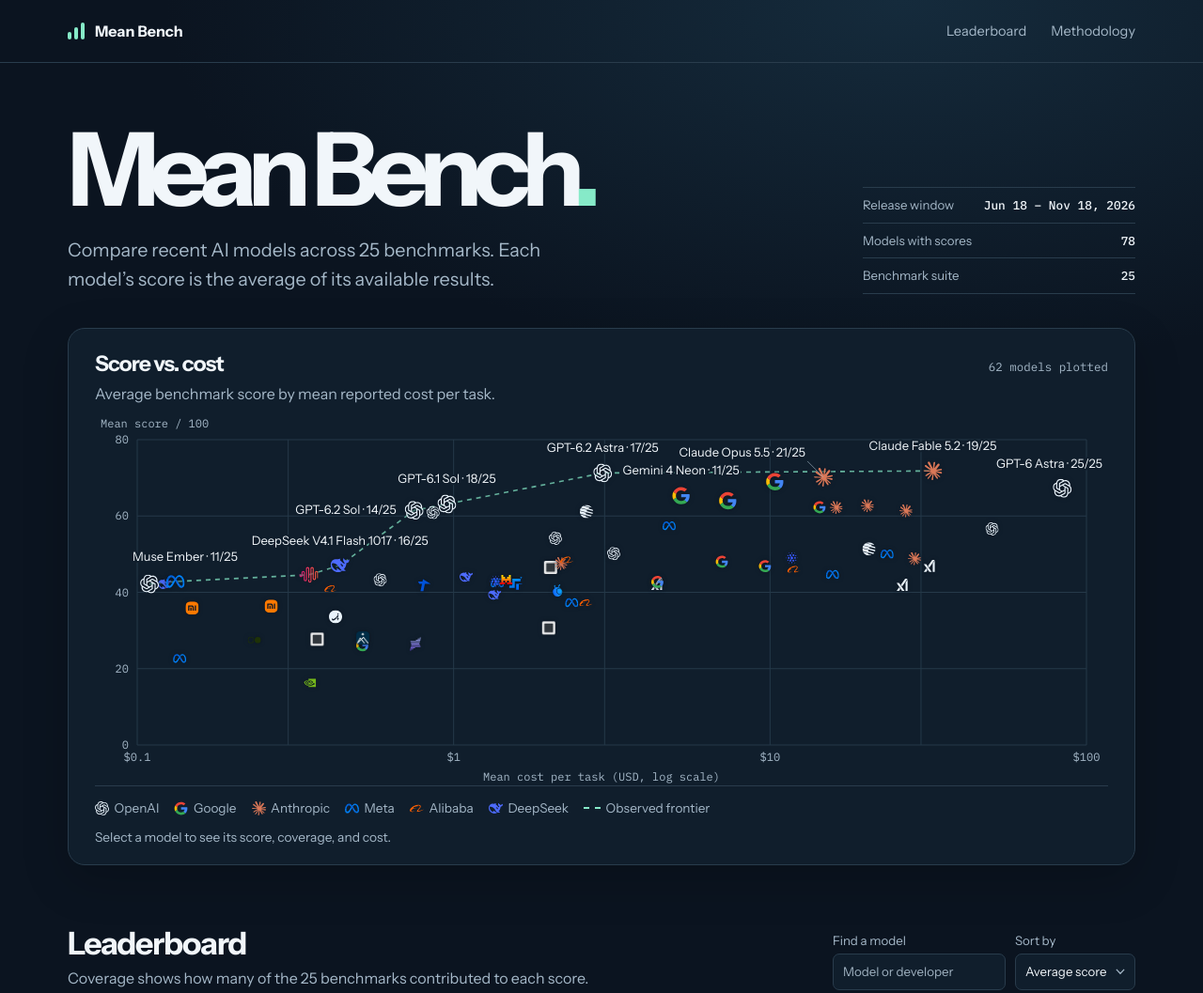
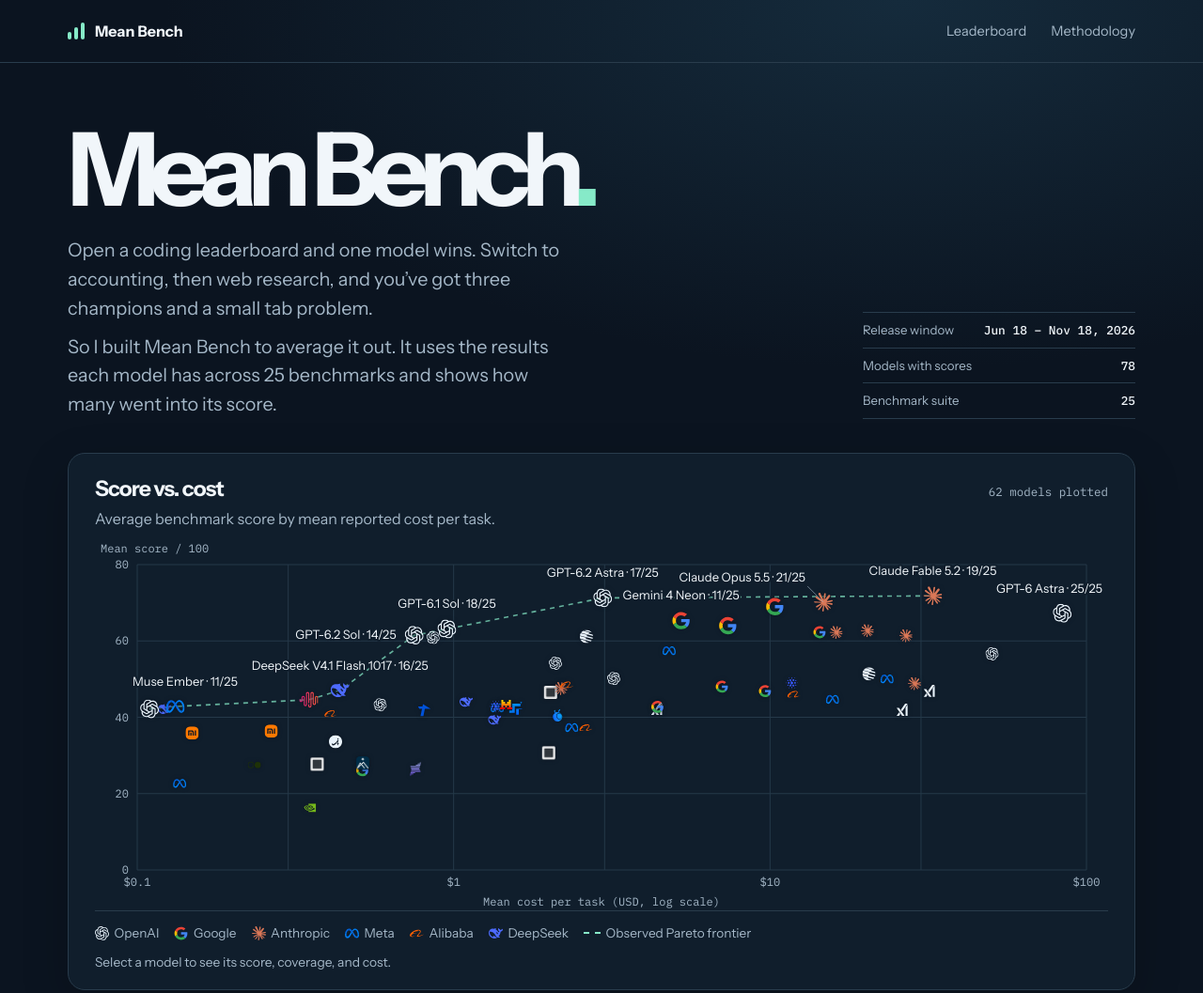
Before and after one commit to ryankamiri/mean-bench, a plain HTML site: page site/index.html in a window 1280 px wide. Shown: the top 1057 px of the page at 94% size. Drawn offline with Linux system fonts and the light colour scheme.

Commit message:
Tell the Mean Bench launch story and label the Pareto frontier

```diff
--- a/site/app.js
+++ b/site/app.js
@@ -193,7 +193,7 @@ function initialize({ models, benchmarks, benchmarkCount, minimumModelsPerBenchm
   }
   const frontierKey = document.createElement("li");
   frontierKey.className = "frontier-key";
-  frontierKey.textContent = "Observed frontier";
+  frontierKey.textContent = "Observed Pareto frontier";
   legend.append(frontierKey);
   for (const benchmark of benchmarks) {
     const item = document.createElement("li");
--- a/site/index.html
+++ b/site/index.html
@@ -32,7 +32,8 @@
     <section class="hero" aria-labelledby="page-title">
       <div>
         <h1 id="page-title">Mean Bench<span>.</span></h1>
-        <p>Compare recent AI models across <span data-benchmark-count>25</span> benchmarks. Each model’s score is the average of its available results.</p>
+        <p>Open a coding leaderboard and one model wins. Switch to accounting, then web research, and you’ve got three champions and a small tab problem.</p>
+        <p>So I built Mean Bench to average it out. It uses the results each model has across <span data-benchmark-count>25</span> benchmarks and shows how many went into its score.</p>
       </div>
       <dl class="snapshot">
         <div><dt>Release window</dt><dd id="release-window">Jun 18 – Nov 18, 2026</dd></div>
@@ -53,7 +54,7 @@
       <svg id="scatter" role="img" aria-label="Benchmark score by cost per task" aria-describedby="scatter-desc">
         <g></g>
       </svg>
-      <p id="scatter-desc" class="sr-only">A scatterplot with each model marked by its developer’s logo. Positive costs use a log scale. A dashed frontier connects models with the highest observed scores for their cost. Exact scores and coverage are available in the leaderboard.</p>
+      <p id="scatter-desc" class="sr-only">A scatterplot with each model marked by its developer’s logo. Positive costs use a log scale. The dashed observed Pareto frontier connects models with the highest observed score at their cost or less, with ties going to the cheaper model. Exact scores and coverage are available in the leaderboard.</p>
       <div class="chart-footer">
         <ul id="legend" class="legend" aria-label="Chart legend"></ul>
         <p id="chart-detail" class="chart-detail quiet" aria-live="polite">Select a model to see its score, coverage, and cost.</p>
@@ -105,7 +106,7 @@
         <article><h3>Model and benchmark eligibility</h3><p>The snapshot covers June 18 through November 18, 2026, inclusive. Selected models are excluded from the public ranking. A benchmark needs scores for at least <span id="minimum-benchmark-models">5</span> displayed models. Ranked models have at least one result on the resulting suite.</p></article>
         <article><h3>Average score and coverage</h3><p>Each benchmark contributes one equally weighted score on a 0–100 scale. The mean divides the sum by the number of scored benchmarks. Coverage shows that count as <strong>n/<span data-benchmark-count>25</span></strong>. Missing results are omitted from the mean.</p></article>
         <article><h3>Score selection and scale</h3><p>Selection prefers the configured board and source, then the highest reported reasoning effort. Tied results use the observation nearest the median. Percentage scores keep their published values. GDPval and Arena ratings use expected scores against fixed reference ratings. AA-Briefcase uses Artificial Analysis’s normalization, and AA-Omniscience is linearly rescaled.</p></article>
-        <article><h3>Cost and comparability</h3><p>Cost averages the published USD per task or trial among a model’s selected scores with cost data. The plot includes models that report cost. Models can have different benchmark mixes, harnesses, effort levels, and cost coverage, so the frontier describes these observed results.</p></article>
+        <article><h3>Cost and comparability</h3><p>Cost averages the published USD per task or trial among a model’s selected scores with cost data. The observed Pareto frontier connects models with the highest score at their cost or less, with ties going to the cheaper model. Models can have different benchmark mixes, harnesses, effort levels, and cost coverage.</p></article>
       </div>
       <section class="benchmark-sources" aria-labelledby="benchmark-heading">
         <h3 id="benchmark-heading">All <span data-benchmark-count>25</span> benchmarks and sources</h3>
--- a/site/styles.css
+++ b/site/styles.css
@@ -53,6 +53,7 @@ h3 { font-size: 1.08rem; line-height: 1.3; }
 .hero h1 { font-size: clamp(3.4rem, 8.5vw, 7.1rem); letter-spacing: -.089em; line-height: .94; font-weight: 700; }
 .hero h1 span { color: var(--accent); }
 .hero p { color: var(--quiet); margin-top: 20px; max-width: 530px; font-size: clamp(1.04rem, 2vw, 1.24rem); }
+.hero p + p { margin-top: 10px; }
 .snapshot { border-top: 1px solid var(--border); }
 .snapshot div { display: flex; align-items: baseline; justify-content: space-between; gap: 10px; padding: 8px 0; border-bottom: 1px solid var(--border); }
 .snapshot dt { font-size: .83rem; color: var(--quiet); }
```
